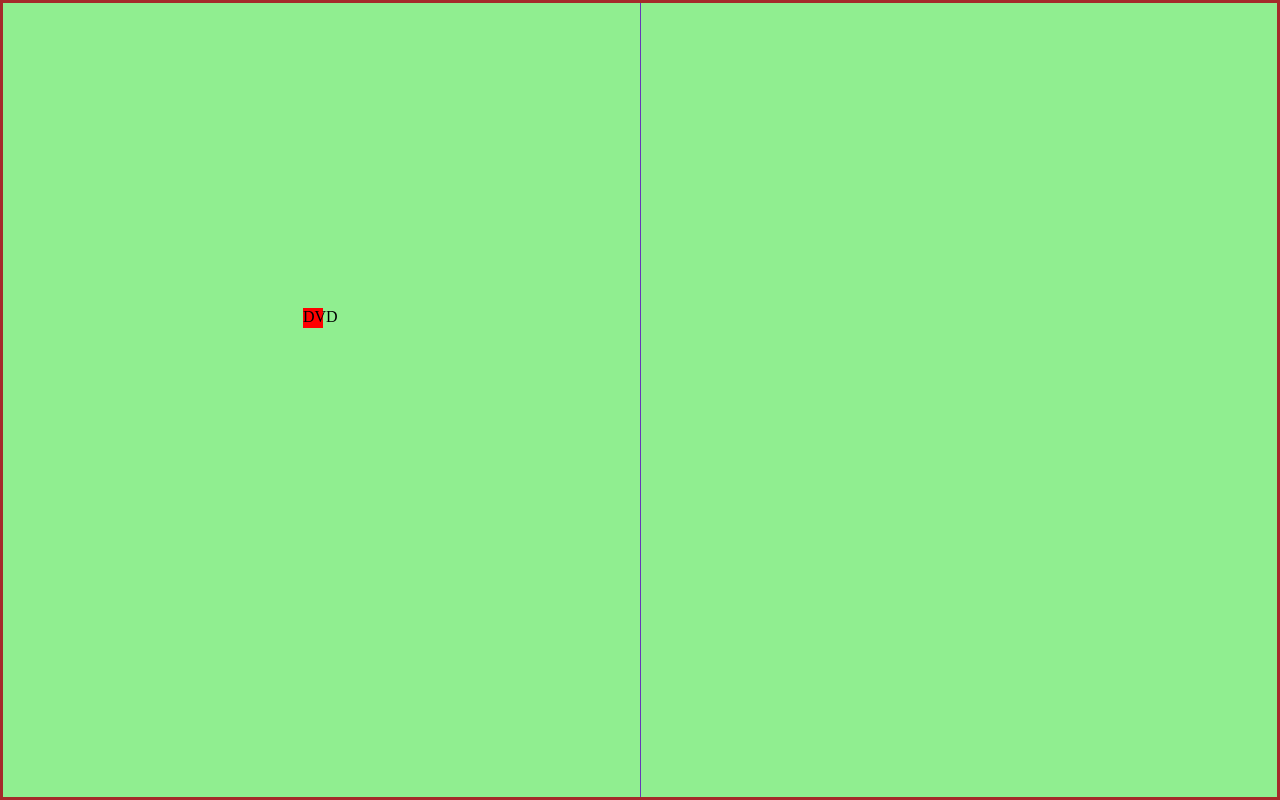
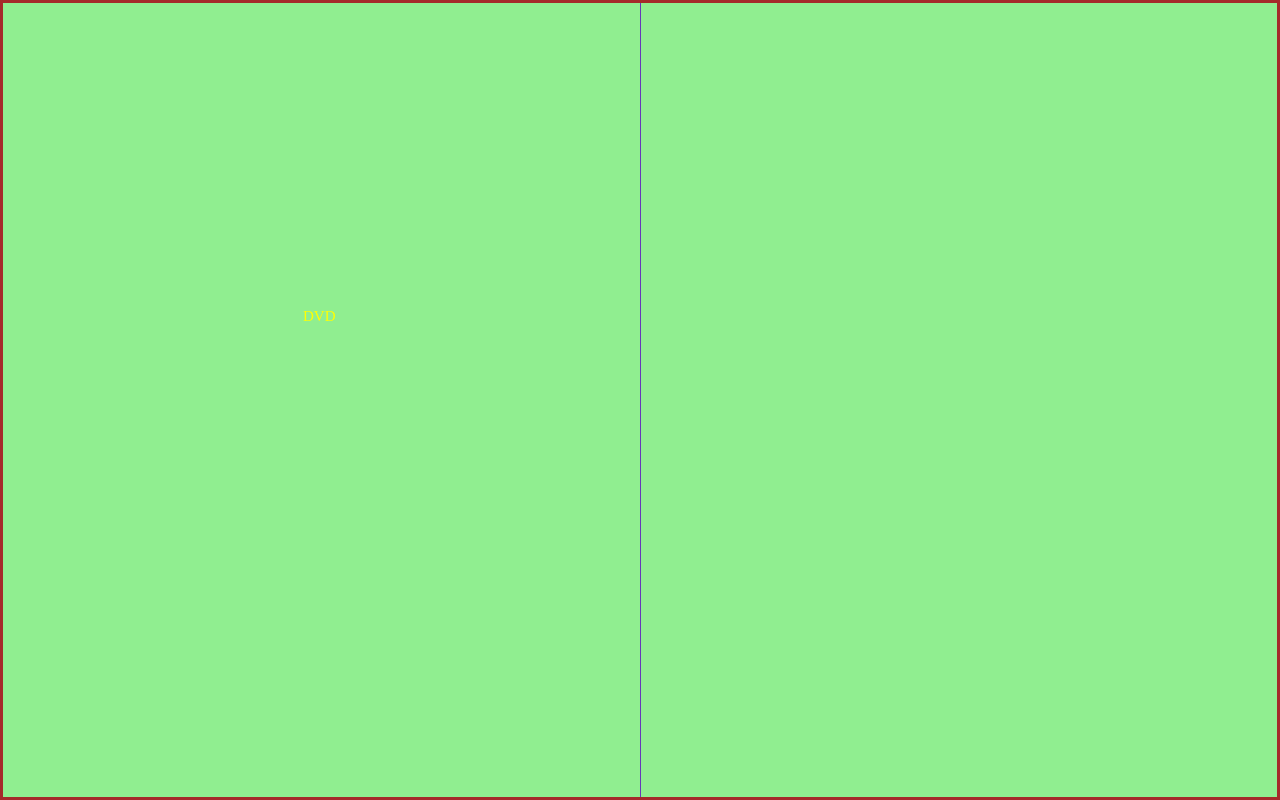
Before and after one commit to kamityler/kamityler.github.io, a plain HTML site: page index.html in a window 1280 px wide. Drawn offline with Linux system fonts and the light colour scheme.

Commit message:
improved2

```diff
--- a/style.css
+++ b/style.css
@@ -17,10 +17,13 @@
 
 
 .unit {
-    width: 20px;
-    height: 20px;
+    font-size: 15px;
+    width: fit-content;
+    height:fit-content;
+
     top: 5px;
-    background-color: red;
+    color:yellow;
+    /* background-color: red; */
     position: relative;
 }
 
```
